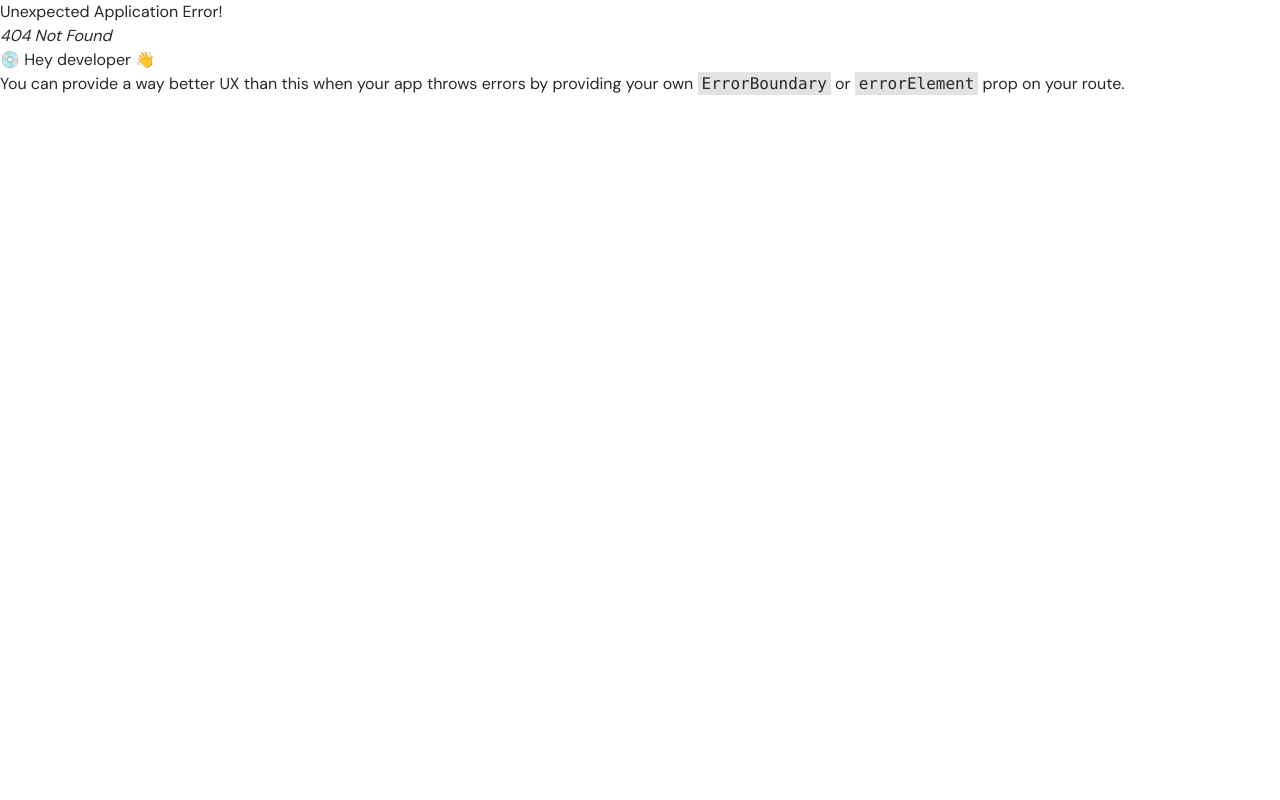
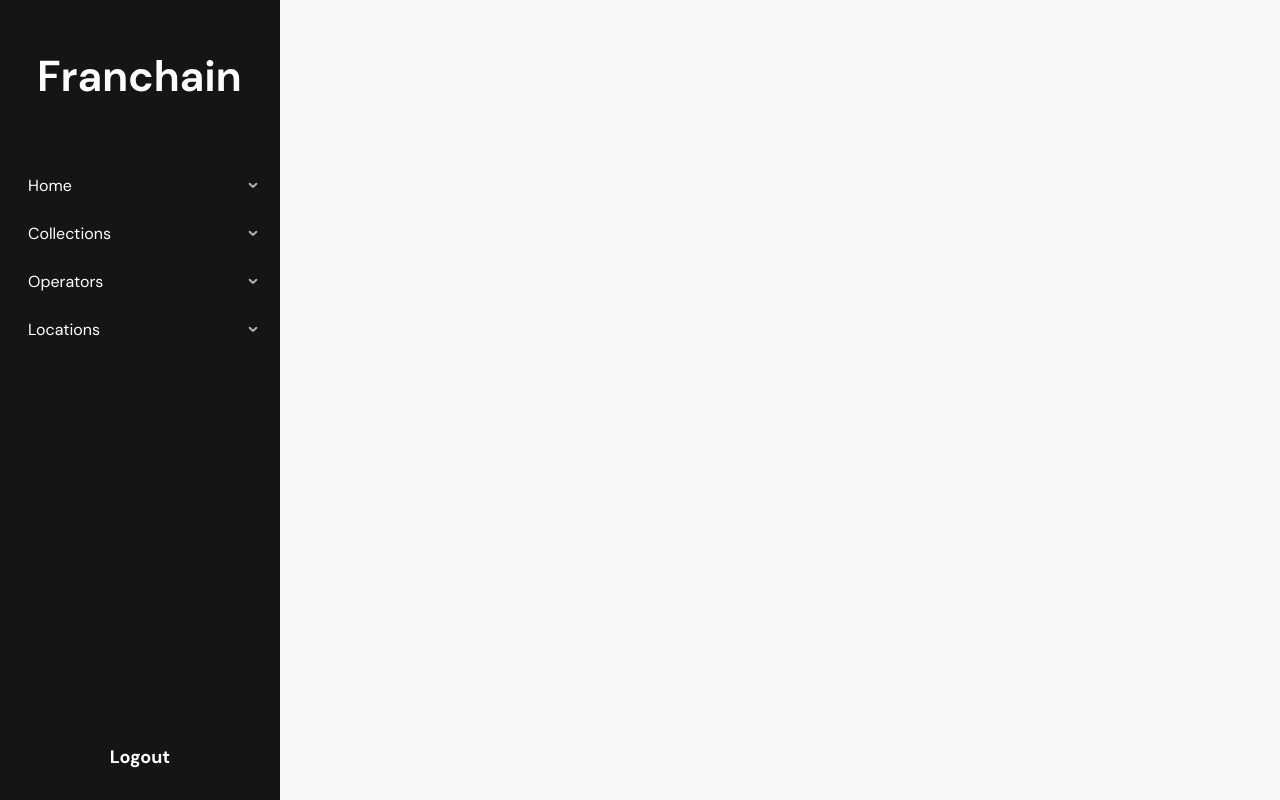
Before and after one commit to Okoli-Ryan/franchain-ui-test, a React (Vite) app: page /dashboard in a window 1280 px wide. Before the commit this address had no page. Built offline with nearby package versions, Linux system fonts and the light colour scheme.

Commit message:
dashboard layout

```diff
--- /dev/null
+++ b/src/layout/DashboardLayout/Dashboard.utils.tsx
@@ -0,0 +1,24 @@
+import { Link } from "react-router-dom";
+
+import { SideMenuItem } from "./DashboardLayout.data";
+
+/**
+ *
+ * @param label The label to be shown on the sidebar menu
+ * @param key The key of the sidebar menuItem
+ * @param icon The icon of the sidebar menuItem
+ * @param children Submenu items
+ * @returns
+ */
+export function getItem(label: React.ReactNode, key?: string, icon?: React.ReactNode, children?: Array<SideMenuItem>): SideMenuItem {
+	return {
+		key,
+		icon,
+		children,
+		label: (
+			<Link to={`/${key}`} className="active">
+				{label}
+			</Link>
+		),
+	} as SideMenuItem;
+}
--- /dev/null
+++ b/src/layout/DashboardLayout/DashboardLayout.data.tsx
@@ -0,0 +1,12 @@
+import { MenuProps } from "antd";
+
+import { getItem } from "./Dashboard.utils";
+
+export type SideMenuItem = Required<MenuProps>["items"][number];
+
+export const dashboardMenuItems = [
+	getItem("Home", "/", null, []),
+	getItem("Collections", "collections", null, [getItem("Operators", "operators", null)]),
+	getItem("Operators", "operators", null, []),
+	getItem("Locations", "locations", null, []),
+];
--- /dev/null
+++ b/src/layout/DashboardLayout/DashboardLayout.styles.scss
@@ -0,0 +1,33 @@
+.ant-layout {
+	@apply bg-light;
+
+	.ant-layout-sider {
+		@apply bg-light;
+
+		&-children {
+			@apply flex flex-col bg-dark;
+		}
+
+		.ant-menu {
+			&-item {
+				@apply text-accent font-semibold;
+				// @apply hover:bg-secondary/50 hover:text-accent/50 #{!important};
+
+				&-selected {
+					// @apply bg-secondary text-primary;
+				}
+			}
+		}
+	}
+}
+
+.ant-menu {
+	&-submenu {
+		@apply bg-dark;
+		@apply rounded-none #{!important};
+	}
+
+	&-title-content {
+		@apply text-white text-base;
+	}
+}
--- /dev/null
+++ b/src/layout/DashboardLayout/DashboardLayout.tsx
@@ -0,0 +1,40 @@
+import "./DashboardLayout.styles.scss";
+
+import { Layout, Menu } from "antd";
+import { Button } from "forms/Button";
+import { twMerge } from "tailwind-merge";
+
+import SidebarLogo from "@images/franchain-text-logo.svg";
+
+import DashboardHeader from "./components/DashboardHeader";
+import { dashboardMenuItems } from "./DashboardLayout.data";
+import useDashboardLayout from "./useDashboardLayout";
+
+const { Sider } = Layout;
+
+export default function DashboardLayout() {
+	const { currentActiveMenuItem } = useDashboardLayout();
+
+	return (
+		<Layout className="min-h-[100dvh]">
+			<Sider trigger={null} collapsedWidth="280" collapsible breakpoint="md" width={280} className={twMerge(`bg-dark h-screen overflow-auto`)}>
+				<div className="py-[60px] w-full sticky top-0 z-[1000] flex justify-center">
+					<img src={SidebarLogo} alt="sidebar logo" className="w-[200px] h-auto cursor-pointer" />
+				</div>
+
+				<Menu
+					theme="dark"
+					mode="inline"
+					className="mt-[10px] bg-dark flex flex-col"
+					defaultSelectedKeys={[currentActiveMenuItem]}
+					items={dashboardMenuItems}
+				/>
+
+				<div className="p-2 mt-auto">
+					<Button className="w-full px-3 py-4 mb-2 text-left bg-transparent shadow-none text-accent">Logout</Button>
+				</div>
+			</Sider>
+			<DashboardHeader />
+		</Layout>
+	);
+}
--- /dev/null
+++ b/src/layout/DashboardLayout/components/DashboardHeader/DashboardHeader.tsx
@@ -0,0 +1,14 @@
+import { Layout } from "antd";
+import { Outlet } from "react-router-dom";
+
+const { Header, Content } = Layout;
+export default function DashboardHeader() {
+	return (
+		<Layout className="h-screen max-w-[1200px] mx-auto w-full  overflow-auto bg-light">
+			{/* <Header className="bg-green-200 !h-[180px] sticky top-0px-4 flex justify-between items-center"></Header> */}
+			<Content className="">
+				<Outlet />
+			</Content>
+		</Layout>
+	);
+}
--- /dev/null
+++ b/src/layout/DashboardLayout/components/DashboardHeader/index.ts
@@ -0,0 +1 @@
+export { default } from "./DashboardHeader";
--- /dev/null
+++ b/src/layout/DashboardLayout/index.ts
@@ -0,0 +1 @@
+export { default } from "./DashboardLayout";
--- /dev/null
+++ b/src/layout/DashboardLayout/useDashboardLayout.ts
@@ -0,0 +1,29 @@
+import { useState } from "react";
+import { useLocation } from "react-router-dom";
+
+export default function useDashboardLayout() {
+	const [isSidebarVisible, setIsSidebarVisible] = useState(false);
+	const { pathname } = useLocation();
+
+	function showSidebar() {
+		setIsSidebarVisible(true);
+	}
+
+	function hideSidebar() {
+		setIsSidebarVisible(false);
+	}
+
+	function toggleSidebar() {
+		setIsSidebarVisible(!isSidebarVisible);
+	}
+
+	const currentActiveMenuItem = (pathname as string).slice(1) || "/";
+
+	return {
+		isSidebarVisible,
+		showSidebar,
+		hideSidebar,
+		toggleSidebar,
+		currentActiveMenuItem,
+	};
+}
--- a/src/routes.tsx
+++ b/src/routes.tsx
@@ -1,4 +1,5 @@
 import AuthLayout from 'layout/AuthLayout';
+import DashboardLayout from "layout/DashboardLayout";
 import Login from 'pages/Login';
 import Signup from 'pages/Signup';
 import { createBrowserRouter } from 'react-router-dom';
@@ -18,4 +19,8 @@ export const ROUTER = createBrowserRouter([
 			},
 		],
 	},
+	{
+		path: "/dashboard",
+		element: <DashboardLayout />,
+	},
 ]);
--- a/tailwind.config.js
+++ b/tailwind.config.js
@@ -8,6 +8,7 @@ export default {
 				"light-2": "#FDFDFF",
 				"light-blue": "#B1B7D6",
 				accent: "#282828",
+				dark: "#151515",
 				primary: "#CED6F7",
 			},
 			fontSize: {
```
Also changed, not shown: src/assets/images/franchain-text-logo.svg (added).
